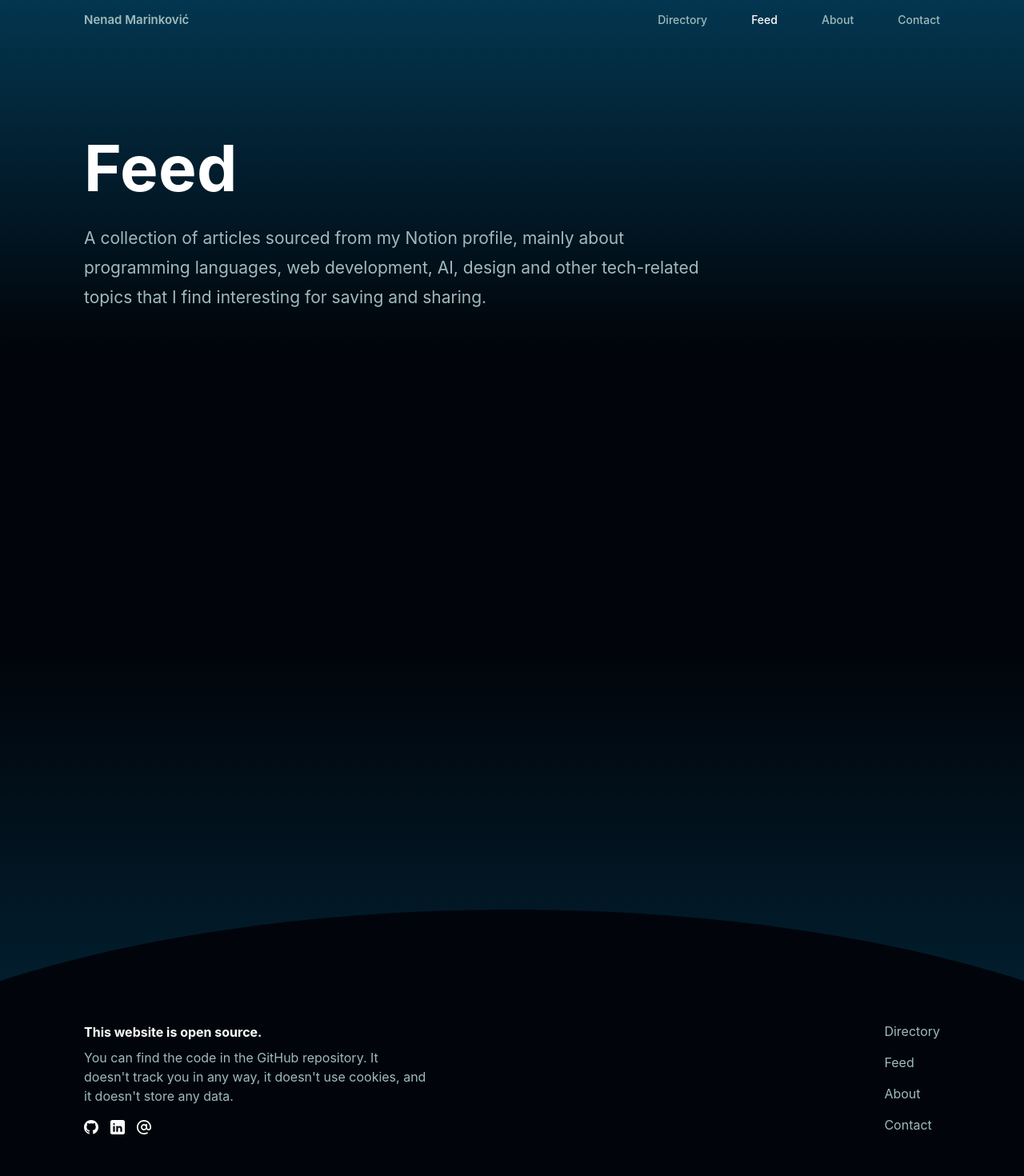
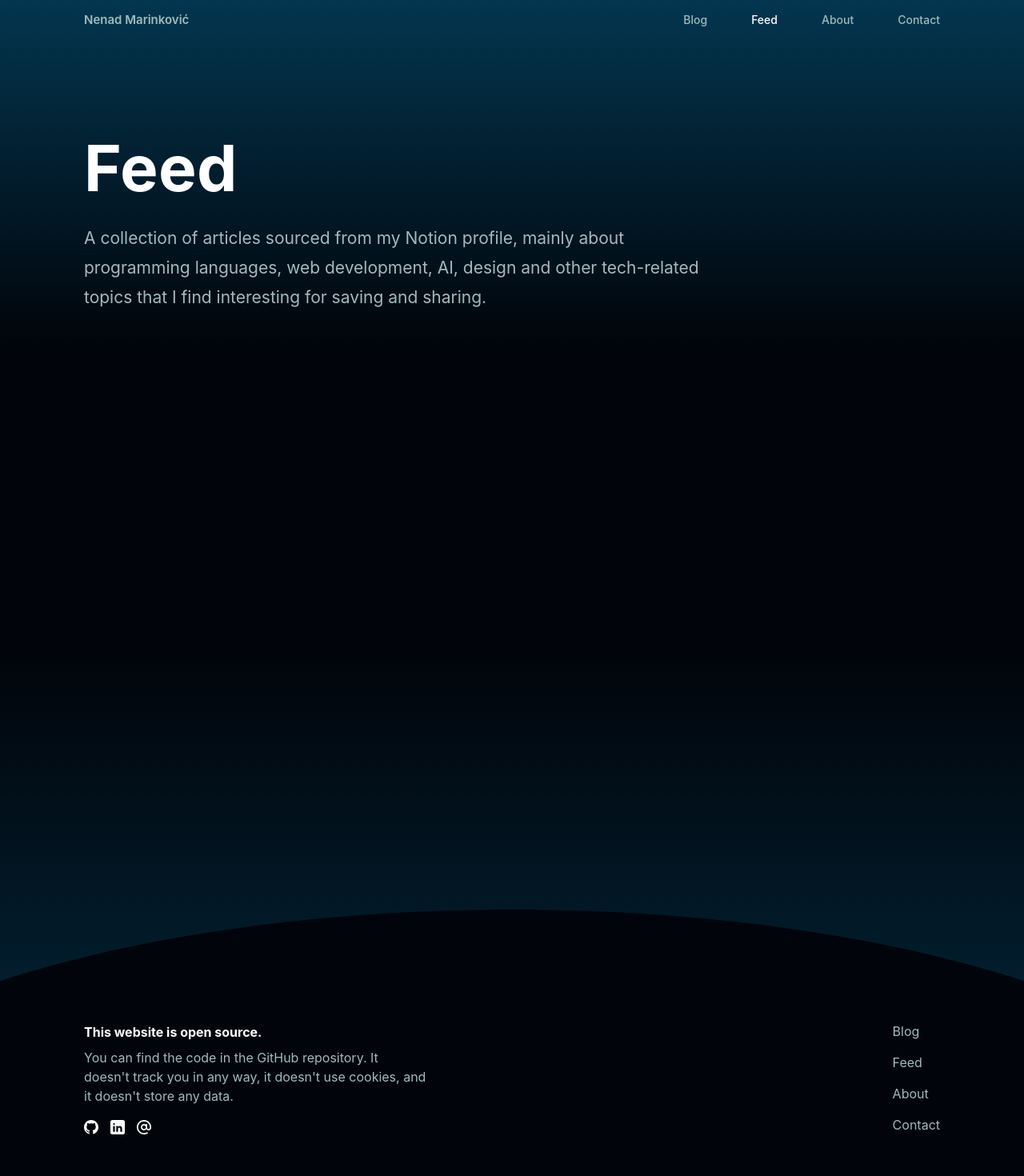
Before and after one commit to nenadmarinkovic/home, a Next.js app: page /feed in a window 1280 px wide. Shown: the top 1470 px of the page at 80% size. Built offline with nearby package versions, Linux system fonts and the light colour scheme; no server answers.

Commit message:
dir -> blog

```diff
--- a/app/dir/page.tsx
+++ b/app/blog/page.tsx
@@ -21,8 +21,8 @@ export default async function Home() {
       <Header />
       <main className={styles.main}>
         <Banner
-          title="Directory"
-          paragraphText="Web directory for notes, bookmarks, resources, and the things I’m interested in. All the content is open-source. For my travel photos, check out the Photography page."
+          title="Blog"
+          paragraphText="Web directory for notes, bookmarks, resources, and the things I’m interested in."
         />
         <section className={styles.contentContainer}>
           <Container>
--- a/components/Banner.tsx
+++ b/components/Banner.tsx
@@ -23,8 +23,8 @@ export default function Banner({
         <Container>
           <div className={styles.bannerInside}>
             <div className={styles.bannerWrap}>
-              {pathname.startsWith('/dir/') && (
-                <Link href="/dir" className={styles.back}>
+              {pathname.startsWith('/blog/') && (
+                <Link href="/blog" className={styles.back}>
                   <svg
                     className={styles.backIcon}
                     height="16"
@@ -39,7 +39,7 @@ export default function Banner({
                       fill="currentColor"
                     ></path>
                   </svg>
-                  Go back to Directory
+                  Go back to Blog posts
                 </Link>
               )}
               <h1
--- a/components/Footer.tsx
+++ b/components/Footer.tsx
@@ -99,8 +99,8 @@ function Footer() {
               </div>
               <ul className={styles.footerItemLinks}>
                 <li className={styles.footerText}>
-                  <Link className={styles.footerLink} href="/dir">
-                    Directory
+                  <Link className={styles.footerLink} href="/blog">
+                    Blog
                   </Link>
                 </li>
                 <li className={styles.footerText}>
--- a/components/Header.tsx
+++ b/components/Header.tsx
@@ -128,11 +128,11 @@ export default function Header() {
               <ul className={styles.headerUnorderedList}>
                 <li
                   className={`${styles.headerList} ${
-                    pathname.startsWith('/dir') &&
+                    pathname.startsWith('/blog') &&
                     `${styles.activePage}`
                   }`}
                 >
-                  <Link href="/dir">Directory</Link>
+                  <Link href="/blog">Blog</Link>
                 </li>
                 <li
                   className={`${styles.headerList} ${
@@ -218,11 +218,11 @@ export default function Header() {
               </li>
               <li
                 className={`${styles.mobileLi} ${
-                  pathname.startsWith('/dir') &&
+                  pathname.startsWith('/blog') &&
                   `${styles.activeLink}`
                 }`}
               >
-                <Link href="/dir">Directory</Link>
+                <Link href="/blog">Blog</Link>
               </li>
               <li
                 className={`${styles.mobileLi} ${
--- a/components/Tag.tsx
+++ b/components/Tag.tsx
@@ -45,7 +45,7 @@ const Tag: React.FC<TagProps> = ({ tags, posts }) => {
         {filtered.map((post, i) => (
           <Link
             key={post.slug || `${post.slug}-${i}`} // ← index guard
-            href={`/dir/${post.slug}`}
+            href={`/blog/${post.slug}`}
             className={`${styles.post} ${styles.popUpAnimation}`}
             style={{ animationDelay: `${i * 0.15}s` }}
           >
```
Also changed, not shown: app/blog/[slug]/page.tsx (renamed from app/dir/[slug]/page.tsx).
